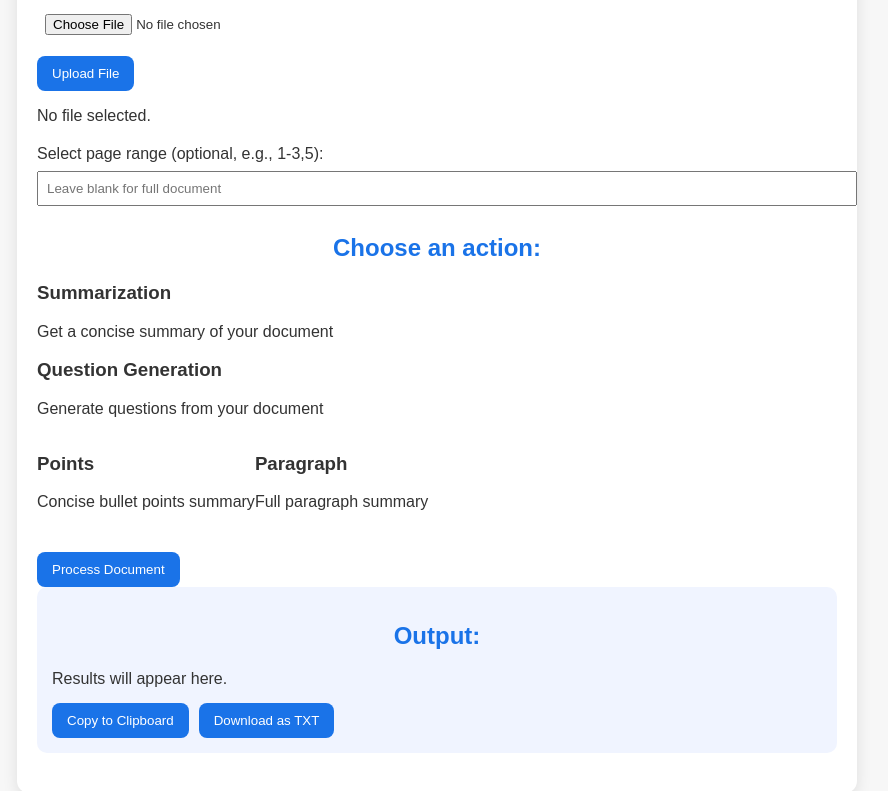
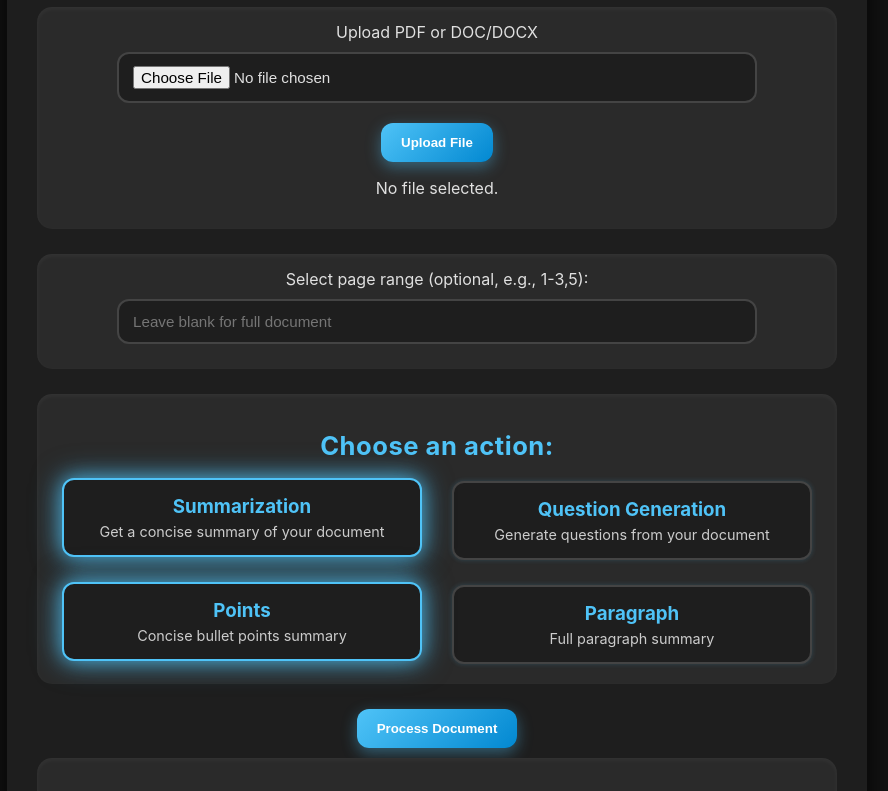
Before and after one commit to Harshitha8117/document-ai-app, a plain HTML site: page frontend/index.html in a window 1280 px wide. Shown: the part 140-931 px from the top of the page, without its empty margins (203-1091 px from the left). Drawn offline with Linux system fonts and the light colour scheme.

Commit message:
Update style.css

```diff
--- a/frontend/style.css
+++ b/frontend/style.css
@@ -1,96 +1,197 @@
-/* src/frontend/styles.css */
+/* Base */
 body {
-  font-family: 'Arial', sans-serif;
-  background: #f7f7f7;
-  color: #333;
+  font-family: 'Inter', sans-serif;
+  background: #121212;
+  color: #e0e0e0;
   margin: 0;
   padding: 20px;
+  transition: background 0.3s ease, color 0.3s ease;
 }
 
 .container {
   max-width: 800px;
   margin: auto;
-  background: #fff;
-  padding: 20px;
-  border-radius: 12px;
-  box-shadow: 0 5px 15px rgba(0,0,0,0.1);
+  background: #1e1e1e;
+  padding: 30px;
+  border-radius: 20px;
+  box-shadow: 0 10px 25px rgba(0,0,0,0.8);
+  transition: transform 0.2s ease, box-shadow 0.2s ease;
 }
 
+.container:hover {
+  transform: translateY(-5px);
+  box-shadow: 0 15px 35px rgba(0,0,0,0.9);
+}
+
+/* Headings */
 h1, h2 {
   text-align: center;
-  color: #1a73e8;
+  color: #4fc3f7;
+  letter-spacing: 0.5px;
 }
 
-.upload-section, .range-section, .action-section, .output-section {
-  margin-bottom: 20px;
+h1 {
+  font-size: 2.4rem;
+  margin-bottom: 25px;
 }
 
-input[type="file"], input[type="text"] {
-  width: 100%;
-  padding: 8px;
-  margin: 8px 0;
+h2 {
+  font-size: 1.6rem;
+  margin-bottom: 15px;
 }
 
+/* Sections */
+.upload-section, .range-section, .action-section, .output-section {
+  margin-bottom: 25px;
+  padding: 15px 20px;
+  border-radius: 15px;
+  background: #2a2a2a;
+  box-shadow: inset 0 2px 5px rgba(255,255,255,0.05);
+  position: relative;
+  text-align: center;
+}
+
+/* Inputs */
+input[type="file"], input[type="text"] {
+  width: 80%;
+  padding: 12px 14px;
+  margin: 10px 0;
+  border-radius: 12px;
+  border: 2px solid #444;
+  background: #1e1e1e;
+  color: #e0e0e0;
+  font-size: 0.95rem;
+  outline: none;
+  transition: all 0.3s ease;
+}
+
+input[type="file"]:focus, input[type="text"]:focus {
+  border-color: #4fc3f7;
+  box-shadow: 0 0 12px rgba(79,195,247,0.8), 0 0 20px rgba(79,195,247,0.5);
+}
+
+/* Buttons */
 button {
-  padding: 10px 15px;
-  background-color: #1a73e8;
+  padding: 12px 20px;
+  background: linear-gradient(135deg, #4fc3f7, #0288d1);
   color: #fff;
+  font-weight: 600;
   border: none;
-  border-radius: 8px;
+  border-radius: 12px;
   cursor: pointer;
-  margin-top: 5px;
-  transition: background 0.3s ease;
+  margin: 10px auto;
+  display: block;
+  box-shadow: 0 5px 15px rgba(79,195,247,0.4);
+  position: relative;
+  overflow: hidden;
+  transition: all 0.3s ease;
 }
 
 button:hover {
-  background-color: #0f59c1;
+  transform: translateY(-2px);
+  box-shadow: 0 8px 25px rgba(79,195,247,0.5);
 }
 
-.output-section {
-  background: #f0f4ff;
+/* Cards */
+.action-card, .summary-card {
+  background: #1e1e1e;
+  border: 2px solid #444;
+  border-radius: 12px;
   padding: 15px;
-  border-radius: 10px;
+  flex: 1 1 150px;
+  cursor: pointer;
+  transition: all 0.3s ease;
+  text-align: center;
+  margin: 5px;
+  display: inline-block;
+  box-shadow: 0 0 5px rgba(79,195,247,0.2);
 }
 
-.output-section ul {
-  list-style: disc;
-  margin-left: 20px;
+.action-card:hover, .summary-card:hover {
+  border-color: #4fc3f7;
+  box-shadow: 0 0 15px rgba(79,195,247,0.5);
+}
+
+.action-card.selected, .summary-card.selected {
+  border-color: #4fc3f7;
+  box-shadow: 0 0 20px rgba(79,195,247,0.7), 0 0 30px rgba(79,195,247,0.5);
+  transform: translateY(-3px);
+}
+
+.card-content h3 {
+  margin: 0 0 5px;
+  color: #4fc3f7;
+}
+
+.card-content p {
+  margin: 0;
+  font-size: 0.9rem;
+  color: #ccc;
+}
+
+.radio-group {
+  display: flex;
+  gap: 20px;
+  flex-wrap: wrap;
+  justify-content: center;
+  margin-top: 10px;
+}
+
+#summaryOptions {
+  display: none;
+  flex-wrap: wrap;
+  gap: 20px;
+  justify-content: center;
+  margin-top: 15px;
+}
+
+/* Output */
+#outputContent {
+  background: #1e1e1e;
+  border: 2px solid #444;
+  border-radius: 10px;
+  padding: 15px;
+  min-height: 100px;
+  color: #e0e0e0;
+  opacity: 0;
+  text-align: left;
+  transform: translateY(10px);
+  transition: box-shadow 0.4s ease, transform 0.4s ease, opacity 0.4s ease;
+}
+
+#outputContent.show {
+  opacity: 1;
+  transform: translateY(0);
+  box-shadow: 0 0 15px rgba(79,195,247,0.7), 0 0 25px rgba(79,195,247,0.5);
+  animation: neonPulse 2s infinite;
+}
+
+@keyframes neonPulse {
+  0% {
+    box-shadow: 0 0 15px rgba(79,195,247,0.5), 0 0 25px rgba(79,195,247,0.3);
+  }
+  50% {
+    box-shadow: 0 0 20px rgba(79,195,247,0.8), 0 0 30px rgba(79,195,247,0.5);
+  }
+  100% {
+    box-shadow: 0 0 15px rgba(79,195,247,0.5), 0 0 25px rgba(79,195,247,0.3);
+  }
 }
 
 .output-actions {
-  margin-top: 10px;
   display: flex;
-  gap: 10px;
+  gap: 15px;
+  justify-content: center;
+  margin-top: 15px;
 }
-body {
-  font-family: 'Arial', sans-serif;
-  background: #f7f7f7;
-  color: #333;
-  margin: 0;
-  padding: 20px;
+
+/* Responsive */
+@media (max-width: 600px) {
+  .radio-group, #summaryOptions {
+    flex-direction: column;
+    align-items: center;
+  }
+  button {
+    width: 80%;
+  }
 }
-.container {
-  max-width: 800px;
-  margin: auto;
-  background: #fff;
-  padding: 20px;
-  border-radius: 12px;
-  box-shadow: 0 5px 15px rgba(0,0,0,0.1);
-}
-h1, h2 { text-align: center; color: #1a73e8; }
-.upload-section, .range-section, .action-section, .output-section { margin-bottom: 20px; }
-input[type="file"], input[type="text"] { width: 100%; padding: 8px; margin: 8px 0; }
-button {
-  padding: 10px 15px;
-  background-color: #1a73e8;
-  color: #fff;
-  border: none;
-  border-radius: 8px;
-  cursor: pointer;
-  margin-top: 5px;
-  transition: background 0.3s ease;
-}
-button:hover { background-color: #0f59c1; }
-.output-section { background: #f0f4ff; padding: 15px; border-radius: 10px; }
-.output-section ul { list-style: disc; margin-left: 20px; }
-.output-actions { margin-top: 10px; display: flex; gap: 10px; }
```
